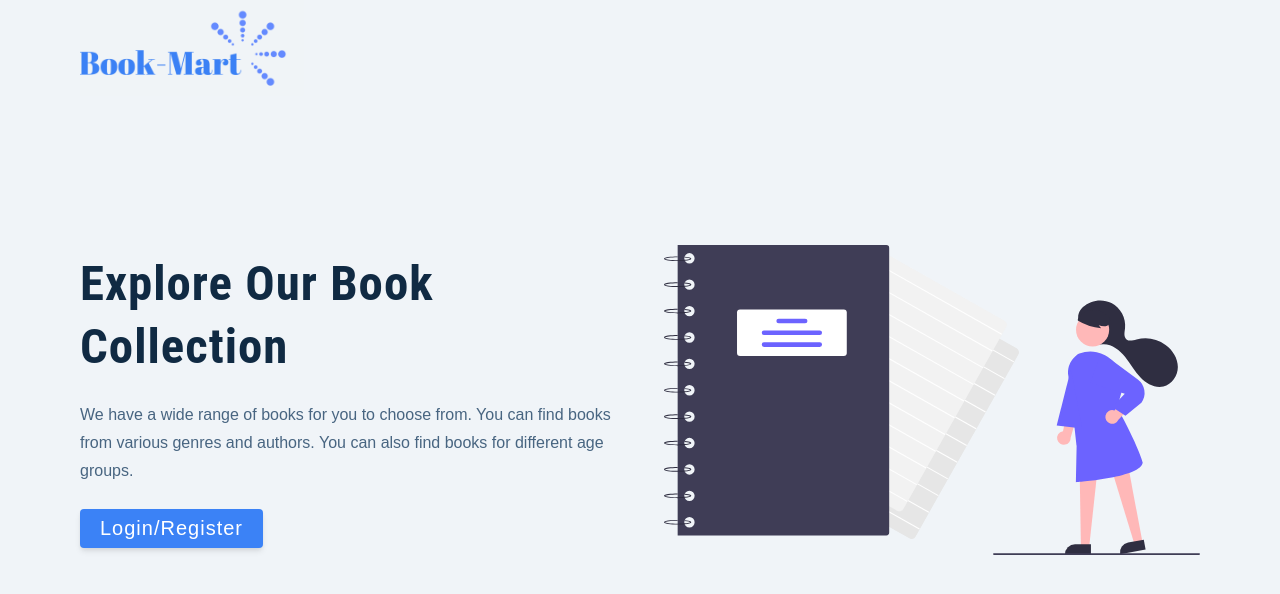
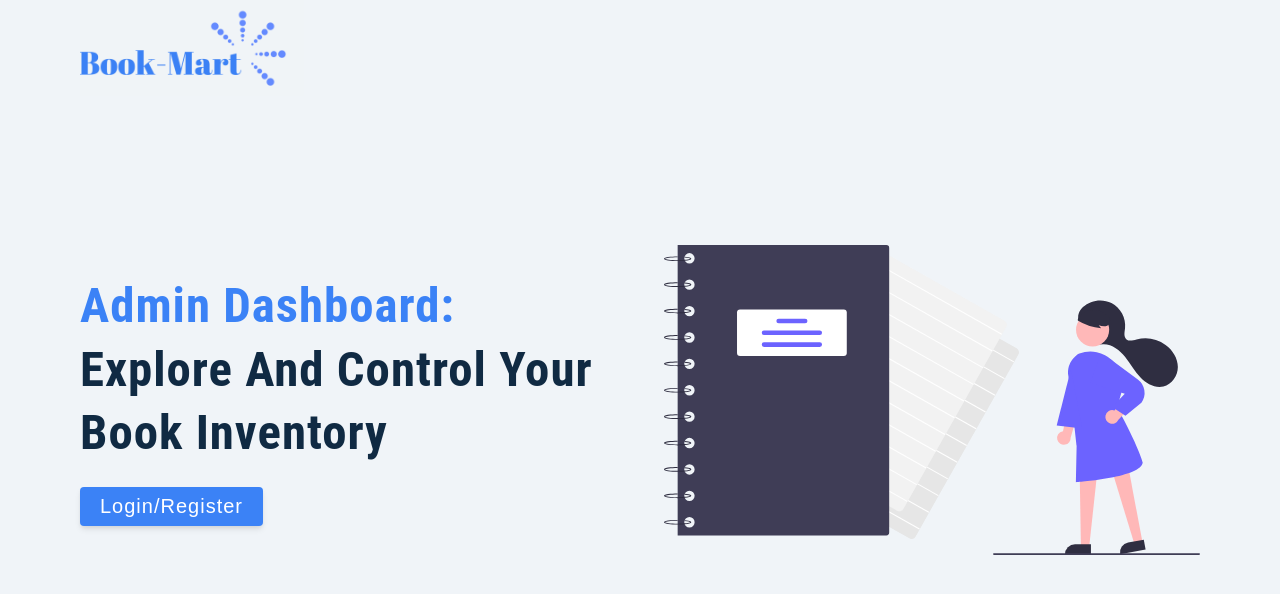
Before and after one commit to thomastepi/book-mart-react-app, a React (Create React App) app: page /landing in a window 1280 px wide. Shown: the top 594 px of the page. Built offline with nearby package versions, Linux system fonts and the light colour scheme.

Commit message:
landingPageText

```diff
--- a/src/pages/Landing.js
+++ b/src/pages/Landing.js
@@ -13,12 +13,10 @@ const Landing = () => {
         </nav>
         <div className="container page">
           <div className="info">
-            <h1>Explore our book collection</h1>
-            <p>
-              We have a wide range of books for you to choose from. You can find
-              books from various genres and authors. You can also find books for
-              different age groups.
-            </p>
+            <h1>
+              <span>Admin Dashboard:</span> Explore and Control Your Book
+              Inventory
+            </h1>
             <Link to="/register" className="btn btn-hero">
               Login/Register
             </Link>
```
